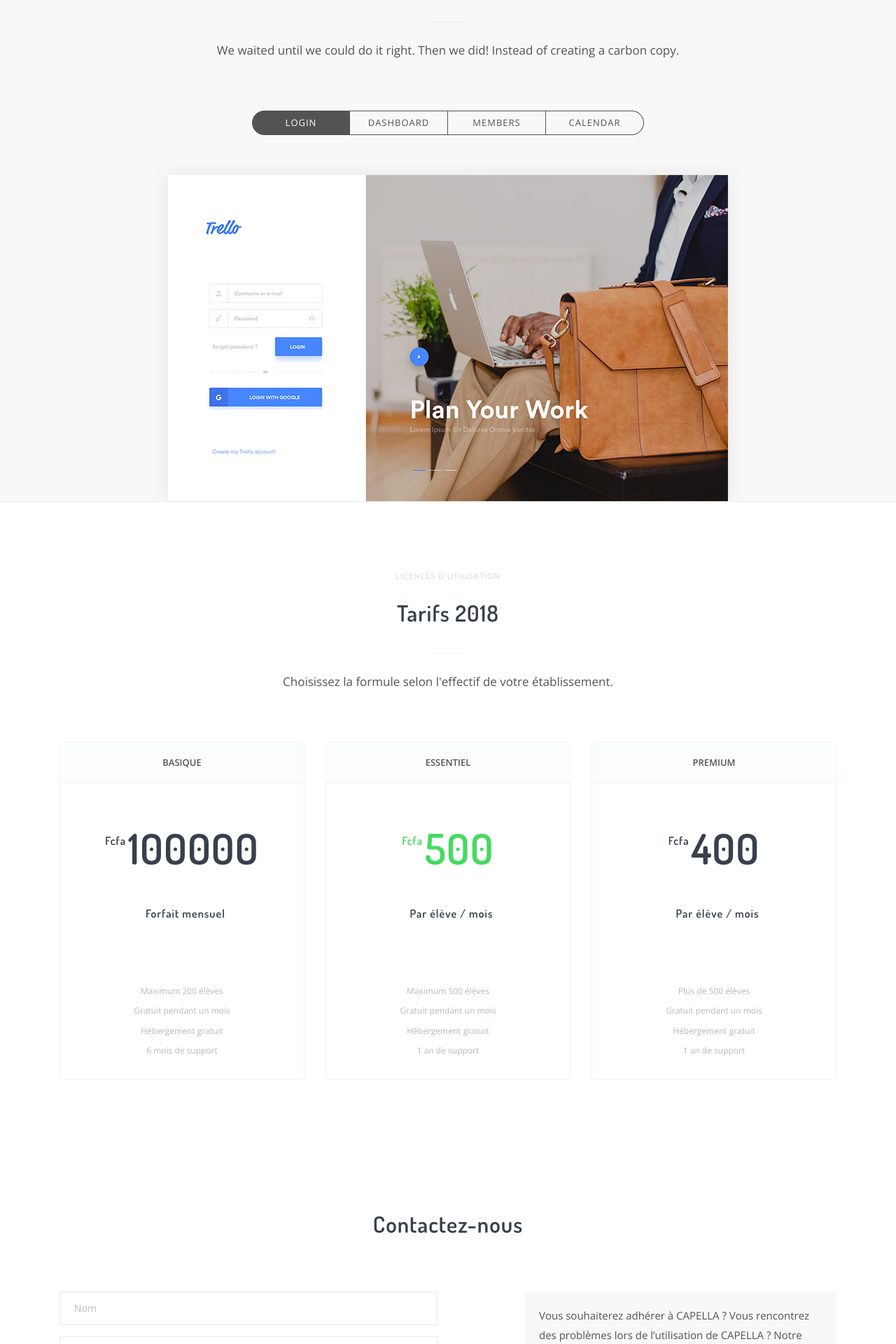
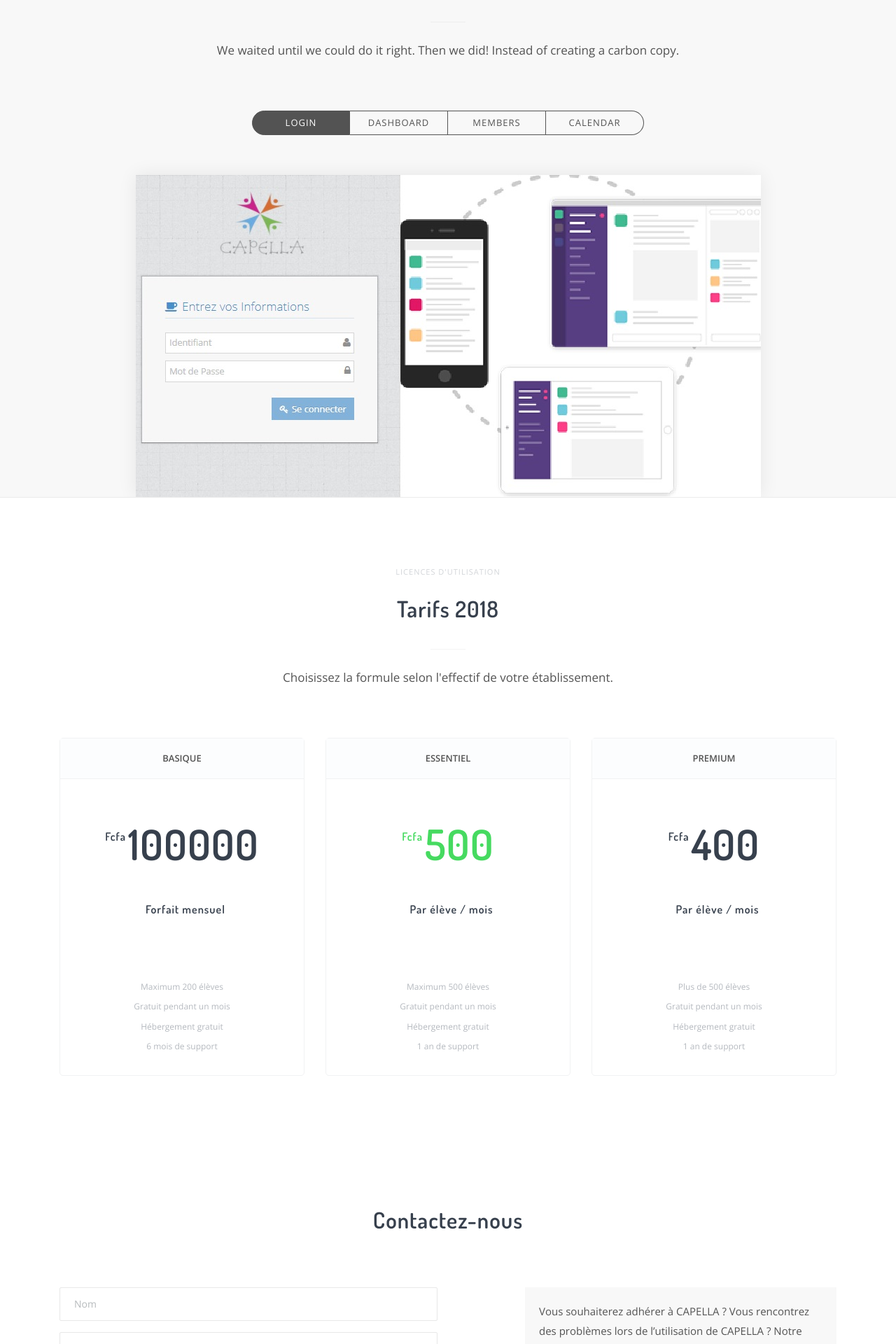
Before and after one commit to capella-services/capella, a Jekyll site: the page built from index.md, in a window 1280 px wide. Shown: the part 2606-4526 px from the top of the page at 70% size. Built offline with Jekyll 4.4.1, drawn with Linux system fonts in a browser that asks for light colours.

```diff
--- a/_layouts/home.html
+++ b/_layouts/home.html
@@ -148,7 +148,7 @@
         <div class="col-xs">
             <div class="tab-content text-center">
                 <div class="tab-pane fade show active" id="home-basic">
-                    <img class="shadow-3" src="img/demo/trello/login.jpg" alt="...">
+                    <img class="shadow-3" src="img/demo/trello/logincapella.jpg" alt="...">
                 </div>
                 <div class="tab-pane fade" id="profile-basic">
                     <img class="shadow-3" src="img/demo/trello/dashboard.jpg" alt="...">
```
Also changed, not shown: img/demo/trello/logincapella.jpg (added), img/demo/trello/logincapella.png (added).
